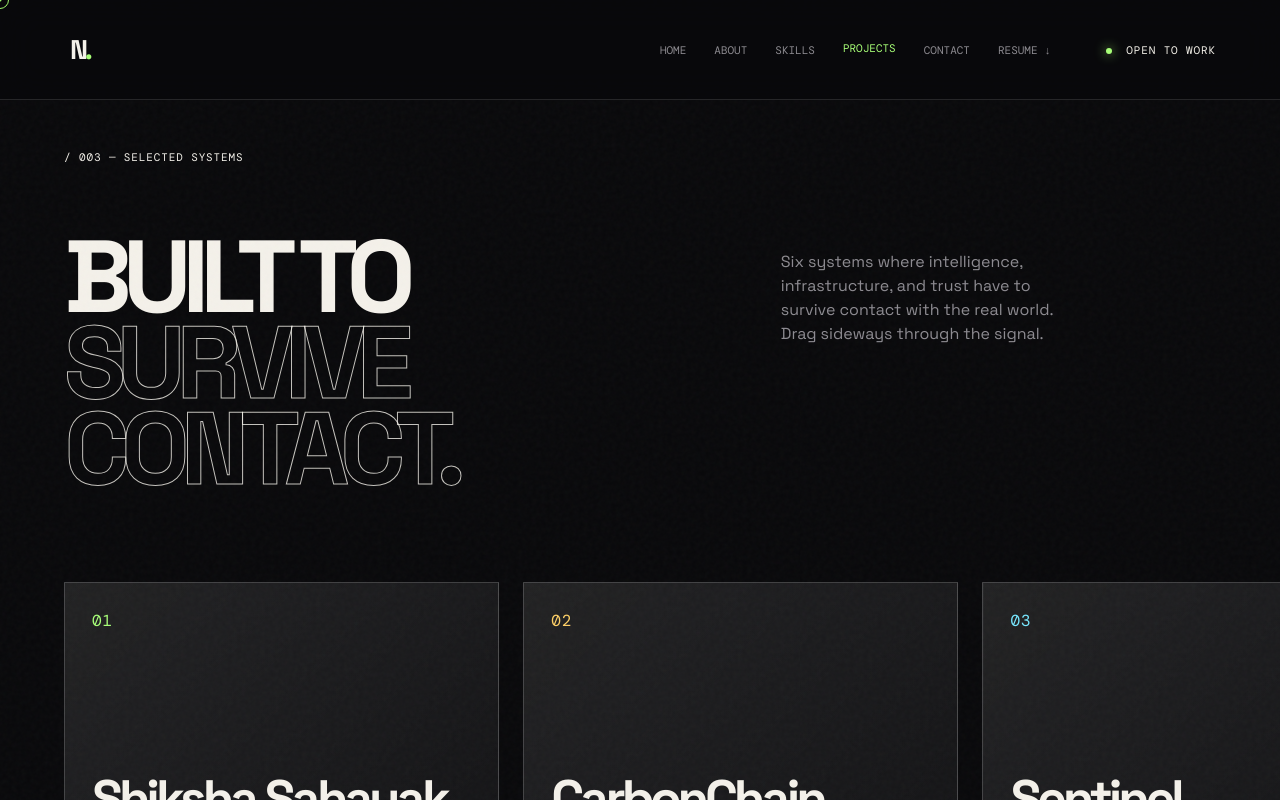
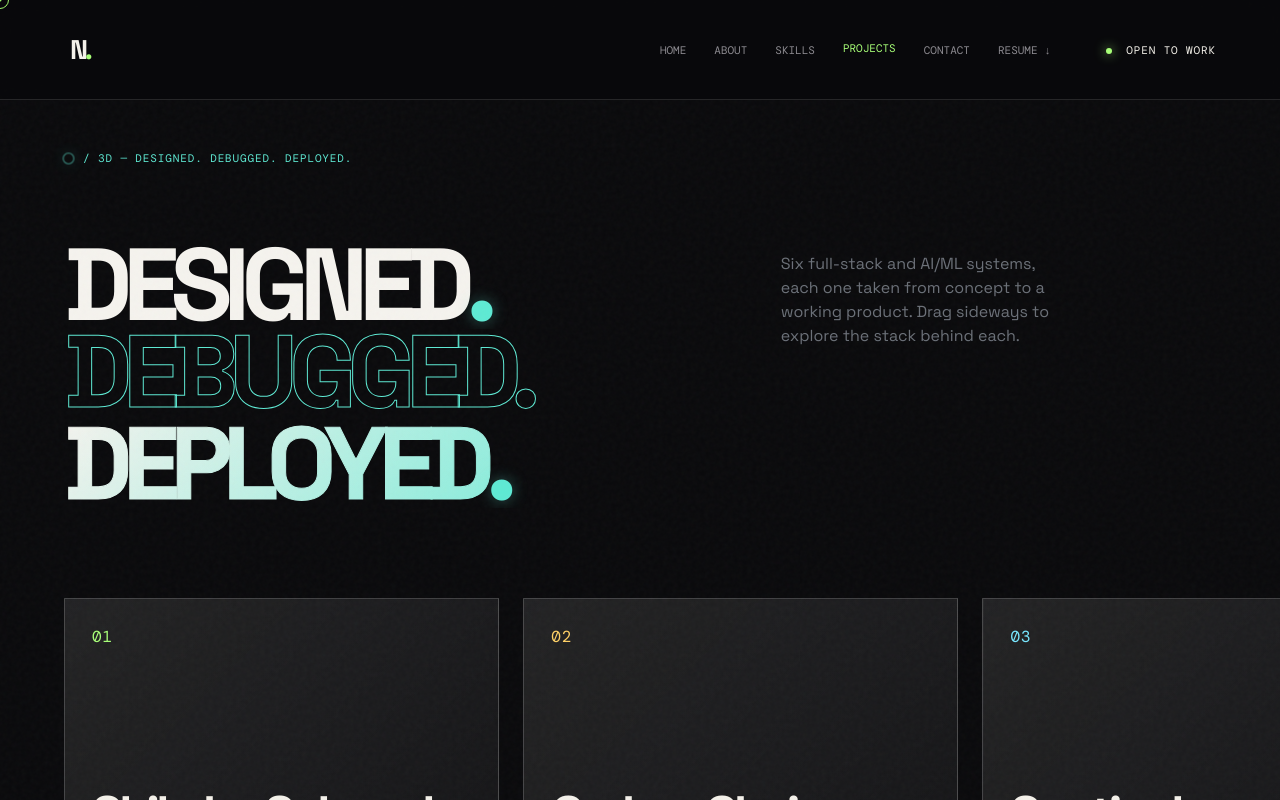
Before and after one commit to Nithishb03/portfolio-, a React (Vite) app: page / in a window 1280 px wide. Both pictures are taken after a click on the button "PROJECTS". Shown: the top 800 px of the page. Built offline with nearby package versions, Linux system fonts and the light colour scheme.

Commit message:
Animate Projects header

```diff
--- a/src/main.jsx
+++ b/src/main.jsx
@@ -15,6 +15,8 @@ const navItems = [
   ['contact', 'CONTACT'],
   ['resume', 'RESUME'],
 ];
+
+let projectsHeaderAnimationPlayed = false;
 
 const projects = [
   {
@@ -211,8 +213,54 @@ function ProjectCard({ project, onOpen }) {
   </motion.article>;
 }
 
+function ProjectsHeader() {
+  const headerRef = useRef(null);
+  const reduced = useReducedMotion();
+  const tag = '/ 3D — DESIGNED. DEBUGGED. DEPLOYED.';
+  const [typedTag, setTypedTag] = useState(() => (reduced || projectsHeaderAnimationPlayed ? tag : ''));
+  const [entered, setEntered] = useState(() => reduced || projectsHeaderAnimationPlayed);
+
+  useEffect(() => {
+    if (reduced || projectsHeaderAnimationPlayed) {
+      setTypedTag(tag);
+      setEntered(true);
+      return undefined;
+    }
+
+    let timer;
+    const observer = new IntersectionObserver(([entry]) => {
+      if (!entry.isIntersecting) return;
+      projectsHeaderAnimationPlayed = true;
+      observer.disconnect();
+      let index = 0;
+      timer = window.setInterval(() => {
+        index += 1;
+        setTypedTag(tag.slice(0, index));
+        if (index === tag.length) {
+          window.clearInterval(timer);
+          setEntered(true);
+        }
+      }, 24);
+    }, { threshold: 0.25 });
+
+    if (headerRef.current) observer.observe(headerRef.current);
+    return () => { observer.disconnect(); window.clearInterval(timer); };
+  }, [reduced]);
+
+  const reveal = (delay) => ({
+    initial: reduced ? { opacity: 0 } : { clipPath: 'inset(0 100% 0 0)' },
+    animate: entered ? (reduced ? { opacity: 1 } : { clipPath: 'inset(0 0 0 0)' }) : {},
+    transition: { duration: reduced ? 0.25 : 0.42, delay: reduced ? 0 : delay },
+  });
+
+  return <div className="projects__header" ref={headerRef}>
+    <div className="projects__eyebrow"><span className="projects__pulse" /><span>{typedTag}</span>{!reduced && typedTag.length < tag.length && <i className="projects__cursor" />}</div>
+    <div className="projects__intro"><h2 className="projects__heading"><motion.span className={`projects__line projects__line--solid ${entered && !reduced ? 'projects__line--glitch-one' : ''}`} {...reveal(0)}>DESIGNED<span className={`projects__period ${entered && !reduced ? 'projects__period--one' : ''}`}>.</span></motion.span><motion.span className={`projects__line projects__line--outline ${entered && !reduced ? 'projects__line--glitch-two' : ''}`} initial={reduced ? { opacity: 0 } : { clipPath: 'inset(0 100% 0 0)', WebkitTextStrokeColor: 'var(--text-muted)' }} animate={entered ? (reduced ? { opacity: 1 } : { clipPath: 'inset(0 0 0 0)', WebkitTextStrokeColor: 'var(--accent)' }) : {}} transition={{ duration: reduced ? 0.25 : 0.42, delay: reduced ? 0 : 0.12 }}>DEBUGGED.</motion.span><motion.span className={`projects__line projects__line--gradient ${entered && !reduced ? 'projects__line--glitch-three' : ''}`} {...reveal(0.24)}>DEPLOYED<span className={`projects__period ${entered && !reduced ? 'projects__period--three' : ''}`}>.</span></motion.span></h2><motion.p initial={reduced ? { opacity: 0 } : { opacity: 0, y: 18 }} animate={entered ? { opacity: 1, y: 0 } : {}} transition={{ duration: 0.35, delay: reduced ? 0 : 0.86 }}>Six full-stack and AI/ML systems, each one taken from concept to a working product. Drag sideways to explore the stack behind each.</motion.p></div>
+  </div>;
+}
+
 function Projects({ onOpen }) {
-  return <section className="projects section-shell" id="projects"><div className="section-tag">/ 003 — SELECTED SYSTEMS</div><div className="projects__intro"><h2>BUILT TO<br /><span className="outline">SURVIVE CONTACT.</span></h2><p>Six systems where intelligence, infrastructure, and trust have to survive contact with the real world. Drag sideways through the signal.</p></div><div className="project-rail">{projects.map(project => <ProjectCard key={project.number} project={project} onOpen={onOpen} />)}</div></section>;
+  return <section className="projects section-shell" id="projects"><ProjectsHeader /><div className="project-rail">{projects.map(project => <ProjectCard key={project.number} project={project} onOpen={onOpen} />)}</div></section>;
 }
 
 function Timeline() {
--- a/src/styles.css
+++ b/src/styles.css
@@ -1,6 +1,6 @@
 @import url('https://fonts.googleapis.com/css2?family=DM+Mono:wght@400;500&family=Space+Grotesk:wght@400;500;600;700&display=swap');
 
-:root { --bg:#09090b; --panel:#111115; --line:rgba(255,255,255,.12); --text:#f4f1ea; --muted:#8d8b91; --acid:#a8ff78; --purple:#b795ff; --display:'Space Grotesk',sans-serif; --mono:'DM Mono',monospace; }
+:root { --bg:#0a0a0c; --panel:#111115; --line:rgba(255,255,255,.12); --text:#f4f1ea; --muted:#8d8b91; --acid:#a8ff78; --purple:#b795ff; --text-primary:#f5f3ee; --text-muted:#6b7078; --accent:#5eead4; --accent-glow:rgba(94,234,212,.35); --display:'Space Grotesk',sans-serif; --mono:'DM Mono',monospace; }
 * { box-sizing:border-box; }
 html { scroll-behavior:smooth; scroll-padding-top:100px; }
 body { margin:0; background:var(--bg); color:var(--text); font-family:var(--display); overflow-x:hidden; }
@@ -55,6 +55,7 @@ h2 { margin:0; font-size:clamp(52px,8vw,120px); line-height:.84; letter-spacing:
 .skill-cluster { display:flex; align-items:center; gap:22px; padding:27px 38px; border-right:1px solid var(--line); }
 .skill-cluster span { color:var(--acid); } .skill-cluster b { font-weight:400; color:#c8c5bd; white-space:nowrap; }
 .projects { padding-left:0; padding-right:0; max-width:none; } .projects > *:not(.project-rail) { margin-left:5vw; margin-right:5vw; }
+.projects__eyebrow { display:flex; align-items:center; gap:10px; min-height:16px; color:var(--accent); font:11px var(--mono); letter-spacing:.08em; } .projects__pulse { width:9px; height:9px; flex:0 0 9px; border:1px solid var(--accent); border-radius:50%; box-shadow:0 0 12px var(--accent-glow); animation:projects-pulse 1.6s ease-in-out infinite; } .projects__cursor { width:7px; height:13px; background:var(--accent); animation:projects-cursor .8s steps(1) infinite; } .projects__heading { margin:0; } .projects__line { display:block; overflow:hidden; } .projects__line--solid { color:var(--text-primary); } .projects__line--outline { color:transparent; -webkit-text-stroke:1px var(--text-muted); } .projects__line--gradient { color:transparent; background:linear-gradient(135deg,var(--text-primary),var(--accent)); -webkit-background-clip:text; background-clip:text; -webkit-text-stroke:1px transparent; } .projects__period { color:var(--accent); font-size:1.08em; text-shadow:0 0 16px var(--accent-glow); } .projects__line--glitch-one { animation:projects-glitch .15s linear .43s 1 both; } .projects__line--glitch-two { animation:projects-glitch .15s linear .55s 1 both; } .projects__line--glitch-three { animation:projects-glitch .15s linear .67s 1 both; } .projects__period--one { animation:projects-period-pulse .26s ease-out .58s 1 both; } .projects__period--three { animation:projects-period-pulse .26s ease-out .82s 1 both; } .projects__intro p { color:var(--text-muted); }
 .project-rail { display:flex; gap:24px; overflow-x:auto; padding:90px 5vw 70px; perspective:1400px; scrollbar-width:thin; scrollbar-color:var(--acid) transparent; }
 .project-card { flex:0 0 min(34vw,460px); min-height:620px; padding:27px 27px 86px; background:linear-gradient(135deg,rgba(255,255,255,.1),rgba(255,255,255,.025)); border:1px solid rgba(255,255,255,.2); position:relative; overflow:hidden; transform-style:preserve-3d; cursor:pointer; transition:border-color .3s; display:flex; flex-direction:column; }
 .project-card:hover { border-color:var(--card-accent); } .project-card:after { content:""; position:absolute; inset:30% -20% -30%; background:radial-gradient(circle,var(--card-accent),transparent 55%); opacity:.08; pointer-events:none; }
@@ -83,6 +84,8 @@ footer { display:flex; justify-content:space-between; color:var(--muted); paddin
 .case-study__github { display:inline-flex; align-items:center; gap:12px; padding:14px 19px; border:1px solid var(--project-accent); background:var(--project-accent); color:#09090b; font:11px var(--mono); font-weight:500; letter-spacing:.1em; box-shadow:0 0 28px color-mix(in srgb, var(--project-accent) 50%, transparent); transition:box-shadow .25s, transform .25s; cursor:pointer; } .case-study__github:hover { box-shadow:0 0 38px color-mix(in srgb, var(--project-accent) 72%, transparent); transform:translateY(-3px); }
 .cursor { position:fixed; z-index:40; width:18px; height:18px; border:1px solid var(--acid); border-radius:50%; pointer-events:none; transform:translate(-50%,-50%); mix-blend-mode:difference; transition:width .25s,height .25s,background .25s; } .cursor:after { content:""; width:3px; height:3px; background:var(--acid); position:absolute; left:50%; top:50%; transform:translate(-50%,-50%); border-radius:50%; } .cursor--active { width:45px; height:45px; background:var(--acid); border-color:transparent; }
 .nav-menu { display:none; width:34px; padding:8px 0; } .nav-menu span { display:block; width:100%; height:1px; background:var(--text); margin:6px 0; }
+@keyframes projects-pulse { 50% { opacity:.45; transform:scale(1.35); } } @keyframes projects-cursor { 50% { opacity:0; } } @keyframes projects-glitch { 0%,100% { text-shadow:none; transform:translate(0); } 28% { text-shadow:2px 0 rgba(255,70,100,.7),-2px 0 rgba(80,210,255,.7); transform:translate(-2px,1px); } 58% { text-shadow:-2px 0 rgba(255,70,100,.7),2px 0 rgba(80,210,255,.7); transform:translate(2px,-1px); } } @keyframes projects-period-pulse { 0%,100% { transform:scale(1); } 50% { transform:scale(1.15); } }
+@media (prefers-reduced-motion: reduce) { .projects__pulse, .projects__cursor, .projects__period { animation:none; } }
 @media (max-width: 760px) {
   body:before { opacity:.04; } nav.site-nav { height:80px; padding:22px 6vw; } .nav-status { display:none; } .nav-menu { display:block; }
   .nav-links { display:none; position:absolute; top:80px; left:0; right:0; flex-direction:column; gap:0; margin:0; padding:15px 6vw 22px; background:rgba(9,9,11,.94); border-bottom:1px solid var(--line); backdrop-filter:blur(18px); } .nav-links--open { display:flex; } .nav-link { text-align:left; padding:15px 0; font-size:11px; }
```
